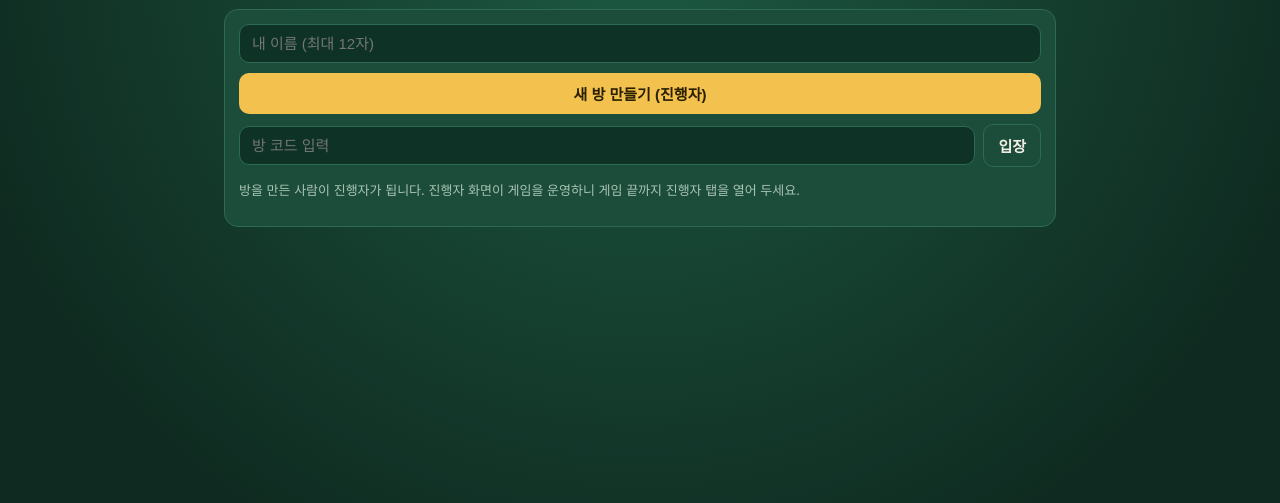
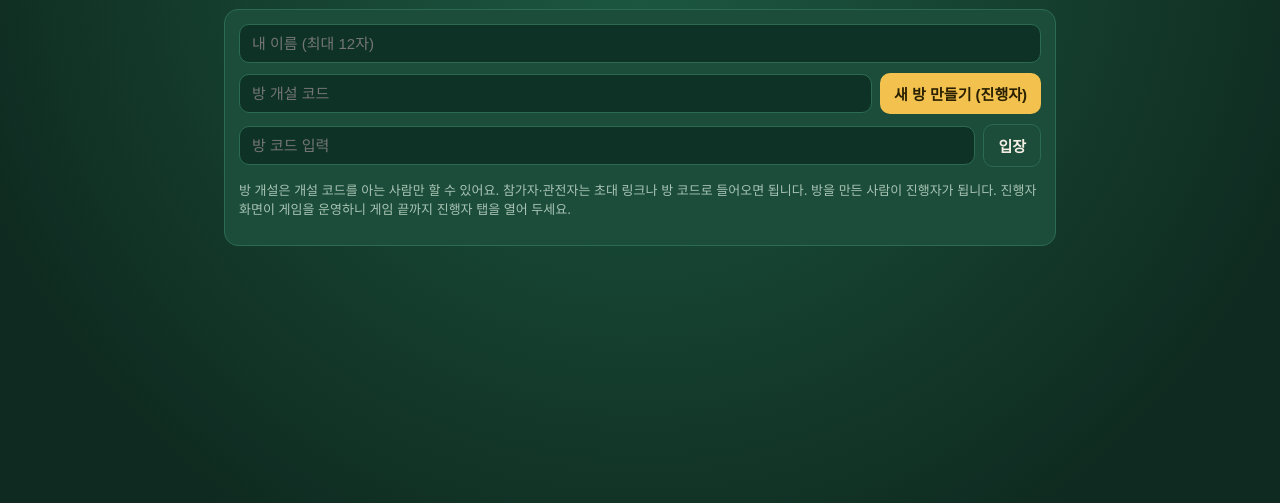
Before and after one commit to genion2/sydney_eng, a plain HTML site: page blind-bet/index.html in a window 1280 px wide. Shown: the part 73-576 px from the top of the page. Drawn offline with Linux system fonts and the light colour scheme.

Commit message:
Require host code to create a room

```diff
--- a/blind-bet/index.html
+++ b/blind-bet/index.html
@@ -78,9 +78,9 @@ details summary{cursor:pointer;color:var(--mute)}
   <!-- 첫 화면 -->
   <div id="landing" class="card hide">
     <div class="row"><input id="nameIn0" placeholder="내 이름 (최대 12자)" maxlength="12"></div>
-    <div class="row" style="margin-top:10px"><button onclick="createRoom()" style="flex:1">새 방 만들기 (진행자)</button></div>
+    <div class="row" style="margin-top:10px"><input id="adminCode" type="password" inputmode="numeric" placeholder="방 개설 코드" maxlength="20"><button onclick="createRoom()">새 방 만들기 (진행자)</button></div>
     <div class="row" style="margin-top:10px"><input id="codeIn" placeholder="방 코드 입력" maxlength="6" style="text-transform:uppercase"><button class="ghost" onclick="joinByCode()">입장</button></div>
-    <p class="mute">방을 만든 사람이 진행자가 됩니다. 진행자 화면이 게임을 운영하니 게임 끝까지 진행자 탭을 열어 두세요.</p>
+    <p class="mute">방 개설은 개설 코드를 아는 사람만 할 수 있어요. 참가자·관전자는 초대 링크나 방 코드로 들어오면 됩니다. 방을 만든 사람이 진행자가 됩니다. 진행자 화면이 게임을 운영하니 게임 끝까지 진행자 탭을 열어 두세요.</p>
   </div>
 
   <!-- 방 입장 전 자리 선택 -->
@@ -179,8 +179,11 @@ function boot(){
   if(saved){try{H=JSON.parse(saved);if(H.hostId===CID)isHost=true;else H=null}catch(e){H=null}}
   connect();
 }
-function createRoom(){
+const ADMIN_HASH='1d6cff7924d1226979b7b5b00c8c63d120bf799a9a48933913e16c7db1e8fc46';
+async function sha256(t){const b=await crypto.subtle.digest('SHA-256',new TextEncoder().encode(t));return [...new Uint8Array(b)].map(x=>x.toString(16).padStart(2,'0')).join('')}
+async function createRoom(){
   NAME=$('nameIn0').value.trim(); if(!NAME)return toast('이름을 입력하세요');
+  if(await sha256('bbg-salt:'+$('adminCode').value.trim())!==ADMIN_HASH)return toast('개설 코드가 맞지 않아요');
   localStorage.setItem('bbg-name',NAME);
   const A='ABCDEFGHJKLMNPQRSTUVWXYZ23456789';ROOM=Array.from({length:5},()=>A[Math.floor(rnd()*A.length)]).join('');
   H=Game.newState(ROOM,CID);H.hostName=NAME;isHost=true;saveHost();
```
Also changed, not shown: 1 other file.
